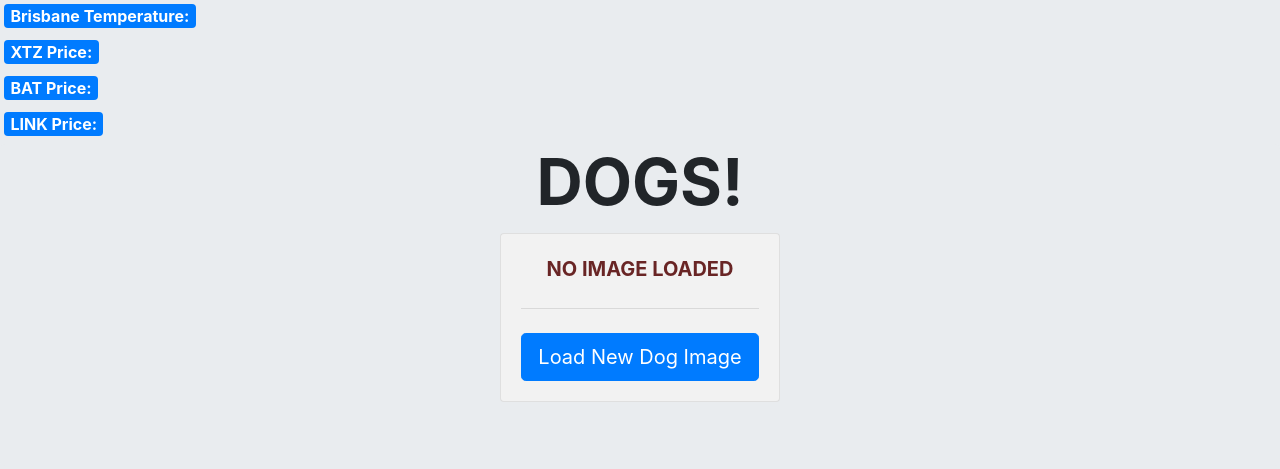
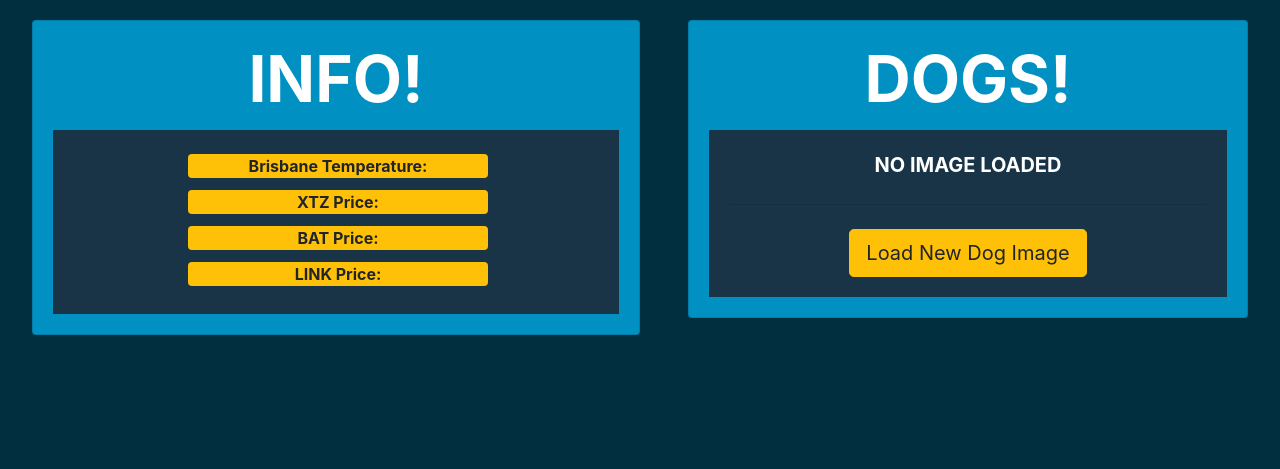
Before and after one commit to adsy/DogNodeServerDemo, a plain HTML site: page index.html in a window 1280 px wide. Drawn offline with nearby package versions, Linux system fonts and the light colour scheme; no server answers.

Commit message:
added in css changes to style page

```diff
--- a/index.html
+++ b/index.html
@@ -25,53 +25,85 @@
 </head>
 
 <body>
+
+  <div class="holder">
+    <div class="half">
+      <!-- Jumbotron for page contents -->
+      <div class=" pt-0 mt-0">
+
+
+
+        <!-- Card holder for image + loader -->
+        <div>
+          <div class="card card-body">
+
+            <!-- Card Title -->
+            <div class="title pb-1">
+              <h1 class="title text-white">INFO!</h1>
+            </div>
+
+            <div class="card-body">
               <!-- Weather temp API display -->
               <div class="weather-holder pt-1 pl-1">
-    <h5 class="weather-text badge-primary badge">Brisbane Temperature:
+                <h5 class="weather-text badge-warning badge">Brisbane Temperature:
                   <span id="weather" class="badge badge-danger"></span>
                 </h5>
               </div>
 
               <!-- Tezos coin price API display -->
               <div class="coin-holder pt-1 pl-1">
-    <h5 class="coin-text badge-primary badge">XTZ Price:
+                <h5 class="coin-text badge-warning badge">XTZ Price:
                   <span id="xtz" class="badge badge-danger"></span>
                 </h5>
               </div>
 
               <!-- Brave attention token coin price API display -->
               <div class="coin-holder pt-1 pl-1">
-    <h5 class="coin-text badge-primary badge">BAT Price:
+                <h5 class="coin-text badge-warning badge">BAT Price:
                   <span id="bat" class="badge badge-danger"></span>
                 </h5>
               </div>
 
               <!-- Chainlink coin price API display -->
               <div class="coin-holder pt-1 pl-1">
-    <h5 class="coin-text badge-primary badge">LINK Price:
+                <h5 class="coin-text badge-warning badge">LINK Price:
                   <span id="link" class="badge badge-danger"></span>
                 </h5>
               </div>
-
-  <!-- Jumbotron for page contents -->
-  <div class="jumbotron pt-0 mt-0">
-
-    <!-- Page Title -->
-    <div class="title pb-1">
-      <h1 class="title">DOGS!</h1>
-    </div>
-
-    <!-- Card holder for image + loader -->
-    <div class="holder">
-      <div class="card">
-        <img class="dog-img" src="" alt="">
-        <div class="card-body">
-          <p class="dog">NO IMAGE LOADED</p>
-          <hr class="my-4">
-          <a class="btn btn-primary btn-lg request-dog" href="#" role="button">Load New Dog Image</a>
             </div>
           </div>
         </div>
+      </div>
+
+    </div>
+
+    <div class="half">
+      <!-- Jumbotron for page contents -->
+      <div class="bg-c pl-5 pt-0 mt-0">
+
+
+
+        <!-- Card holder for image + loader -->
+        <div class="">
+          <div class="card card-body">
+            <!-- Card Title -->
+            <div class="title pb-1">
+              <h1 class="title text-white">DOGS!</h1>
+            </div>
+            <img class="dog-img" src="" alt="">
+            <div class="card-body">
+              <p class="dog text-white">NO IMAGE LOADED</p>
+              <hr class="my-4">
+              <a class="btn btn-warning btn-lg request-dog" href="#" role="button">Load New Dog Image</a>
+            </div>
+          </div>
+        </div>
+      </div>
+
+    </div>
+
+
+
 
     <!-- JS file for Dog API -->
     <script src="./public/dogs.js"></script>
--- a/public/css/style.css
+++ b/public/css/style.css
@@ -7,27 +7,28 @@ html {
     margin: 0;
     height: 100%;
     width:100%;
-    background-color: #e9ecef;
+    background-color: #022F40;
 }
 
 body {
-    background-color: #e9ecef !important;
-}
-
-.weather-holder {
-    text-align: left;
-}
-
-.coin-holder {
-    text-align: left;
+    background-color: #022F40 !important;
 }
 
 .weather-text {
     font-size: 16px !important;
+    width:300px;
 }
 
 .coin-text {
     font-size: 16px !important;
+    width:300px;
+}
+
+.half {
+    width: 47.5%;
+    display: flex;
+    flex-direction: column;
+    padding-top:20px;
 }
 
 .dog-img {
@@ -54,5 +55,14 @@ body {
 
 .card-body {
     border: lime;
-    background-color: #d4d4d44d;
+    background-color: #183446;
+
 }
+
+.jumbotron {
+    background-color: #38AECC !important;
+}
+
+.card {
+    background-color: #0090C1 !important;
+}
```
Lines whose indentation alone changed are shown as unchanged.
